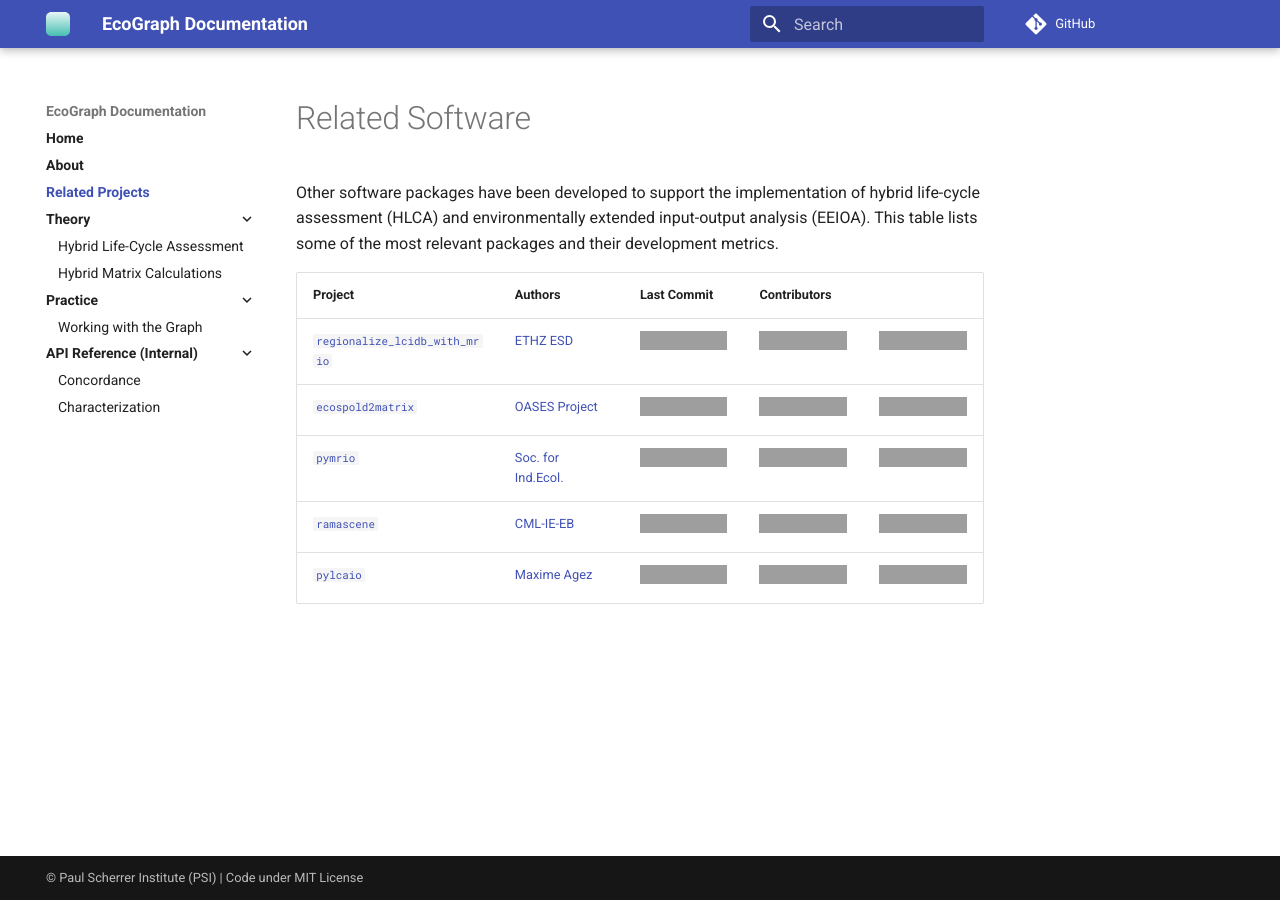
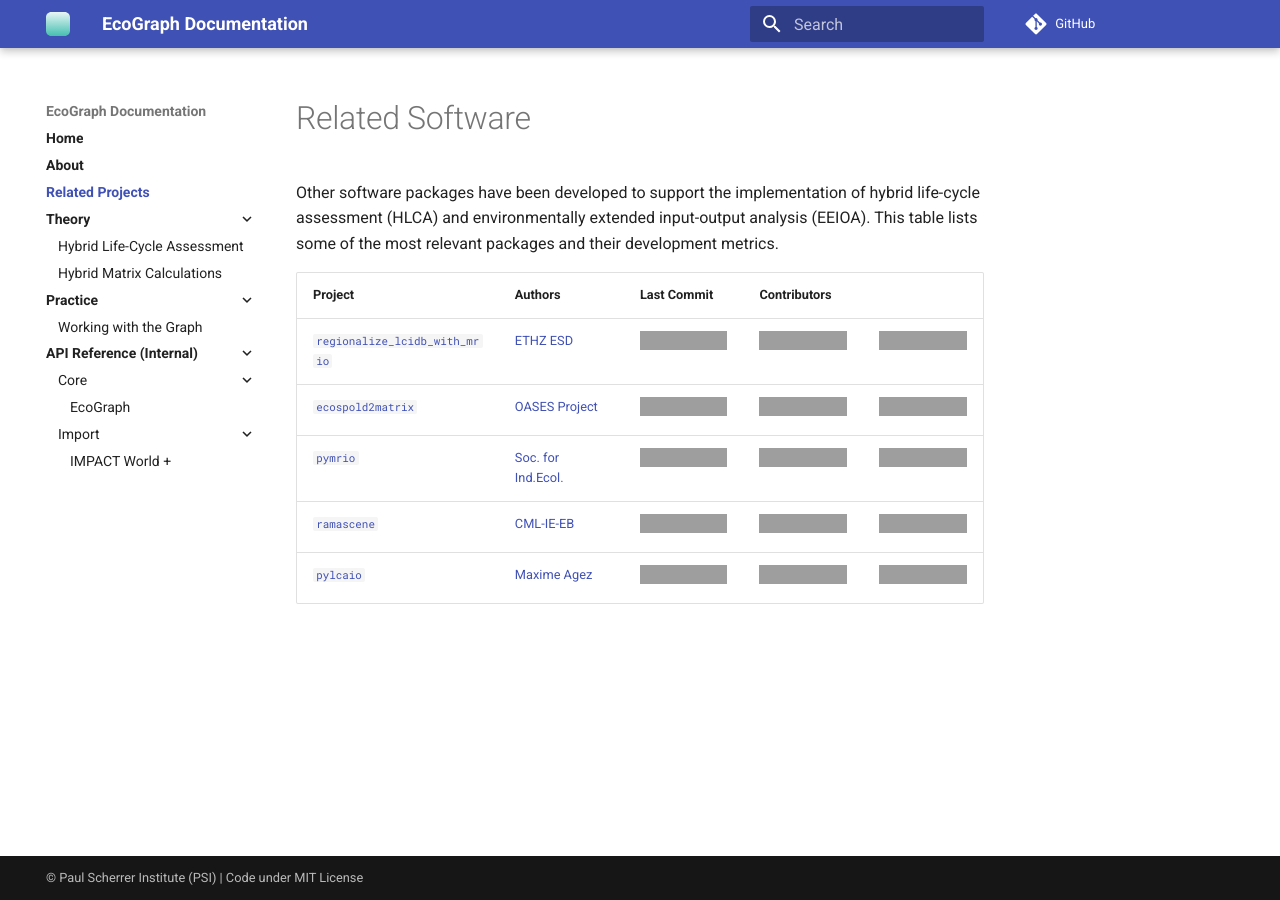
Before and after one commit to greengraph/GreenGraph, an MkDocs documentation site: the page built from docs/related.md, in a window 1280 px wide. Built offline with MkDocs 1.6.1 and Material for MkDocs 9.7.7, drawn with Linux system fonts in a browser that asks for light colours; comment, search, counter and statistics services are not loaded; grey boxes are pictures that could not be loaded.

Commit message:
updated documentation

```diff
--- a/mkdocs.yaml
+++ b/mkdocs.yaml
@@ -12,8 +12,12 @@ nav:
   - Practice:
     - Working with the Graph: 'practice/graph.md'
   - API Reference (Internal):
-    - Concordance: 'api/concordance.md'
-    - Characterization: 'api/characterization.md'
+  #  - Concordance: 'api/concordance.md'
+  #  - Characterization: 'api/characterization.md'
+    - Core:
+      - EcoGraph: 'api/ecograph.md'
+    - Import:
+      - IMPACT World +: 'api/import/impact_world_plus.md'
 theme: # https://www.mkdocs.org/user-guide/choosing-your-theme/#readthedocs
   name: material
   #custom_dir: docs/_overrides
```
Also changed, not shown: docs/api/ecograph.md (added, +1 -0 lines), docs/api/import/impact_world_plus.md (added, +1 -0 lines), docs/theory/calculations.md (added, +1 -0 lines).
